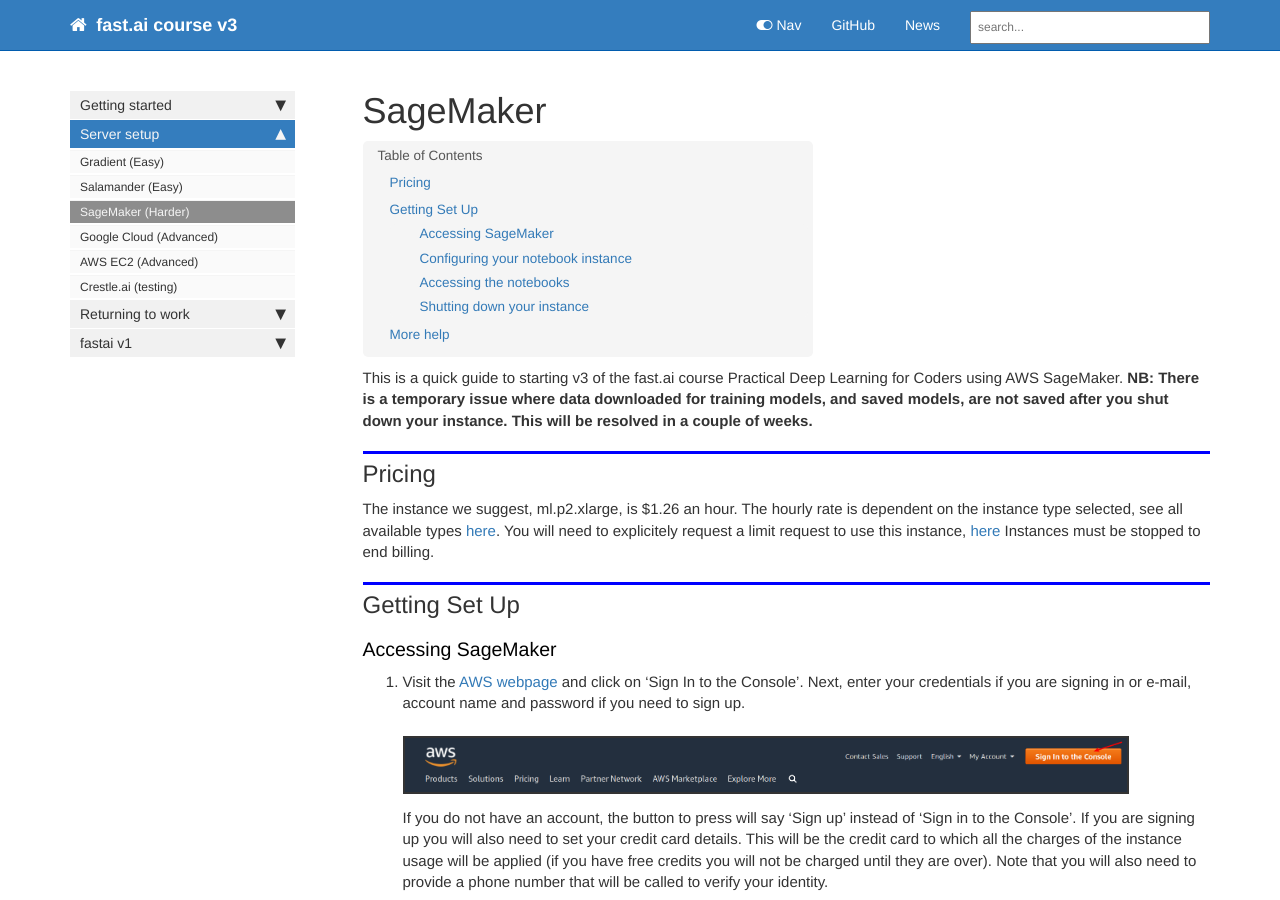
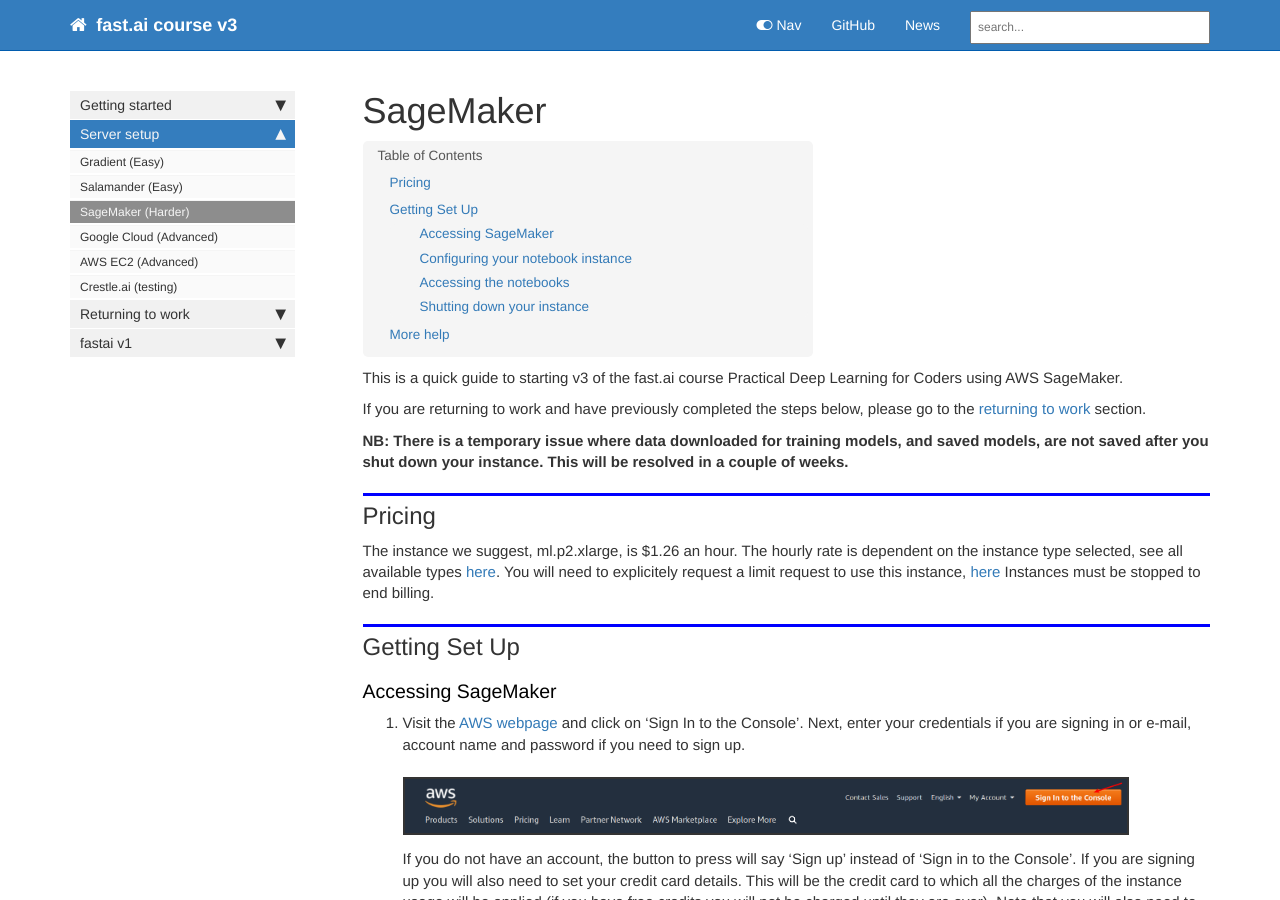
Before and after one commit to tamersalama/course-v3, a Jekyll site: the page built from docs/start_sagemaker.md, in a window 1280 px wide and 900 px high. Built offline with Jekyll 4.4.1, drawn with Linux system fonts in a browser that asks for light colours; nearby versions of some CDN libraries; comment, search, counter and statistics services are not loaded.

Commit message:
Callout to returning to work section

```diff
--- a/docs/start_sagemaker.md
+++ b/docs/start_sagemaker.md
@@ -4,7 +4,11 @@
 sidebar: home_sidebar
 ---
 
-This is a quick guide to starting v3 of the fast.ai course Practical Deep Learning for Coders using AWS SageMaker. **NB: There is a temporary issue where data downloaded for training models, and saved models, are not saved after you shut down your instance. This will be resolved in a couple of weeks.**
+This is a quick guide to starting v3 of the fast.ai course Practical Deep Learning for Coders using AWS SageMaker.
+
+If you are returning to work and have previously completed the steps below, please go to the [returning to work](http://course-v3.fast.ai/update_sagemaker.html) section.
+
+**NB: There is a temporary issue where data downloaded for training models, and saved models, are not saved after you shut down your instance. This will be resolved in a couple of weeks.**
 
 ## Pricing
 
```
Also changed, not shown: docs/start_aws.md (+2 -0 lines), docs/start_crestle.md (+2 -0 lines), docs/start_gcp.md (+2 -0 lines), docs/start_gradient.md (+2 -0 lines), docs/start_salamander.md (+2 -0 lines).
